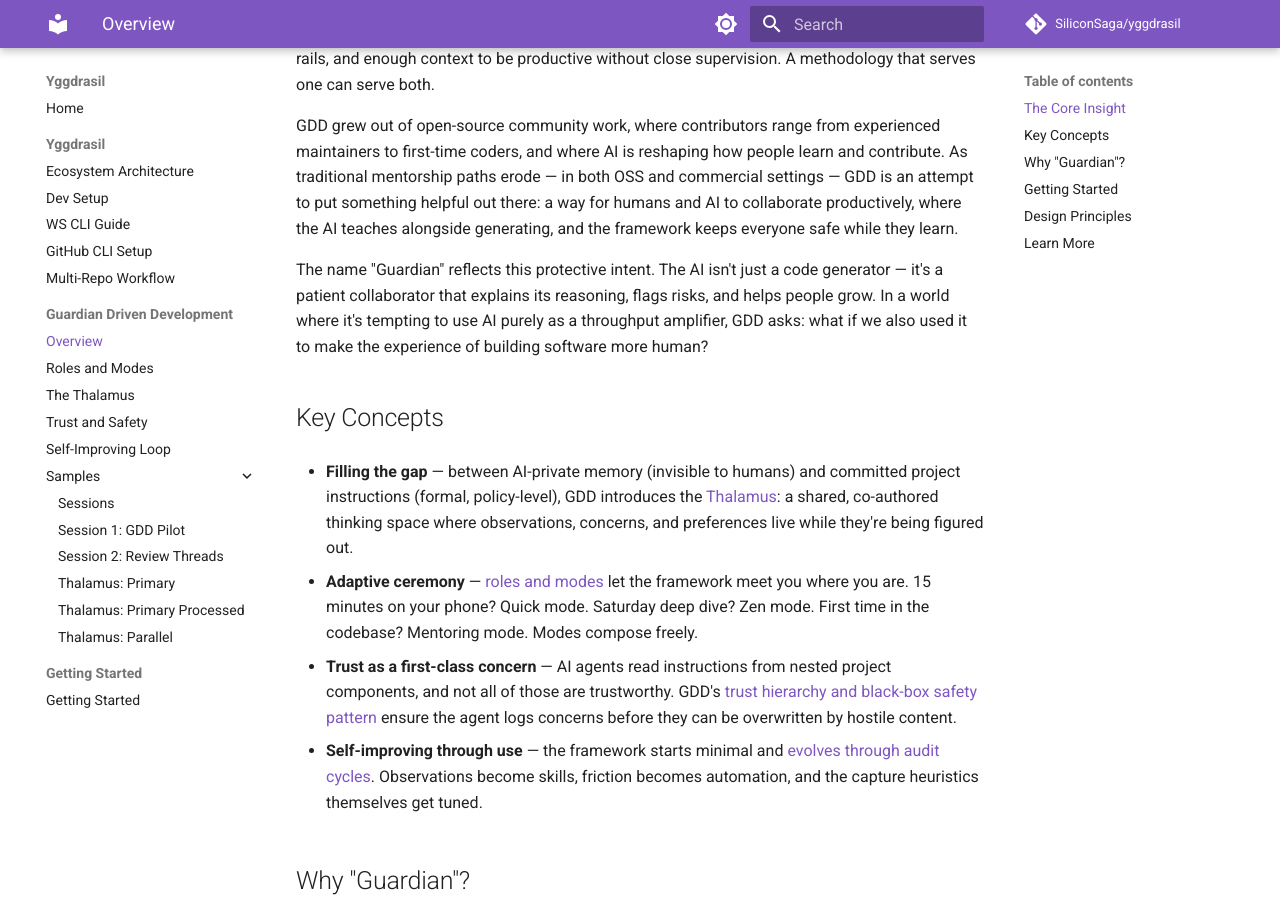
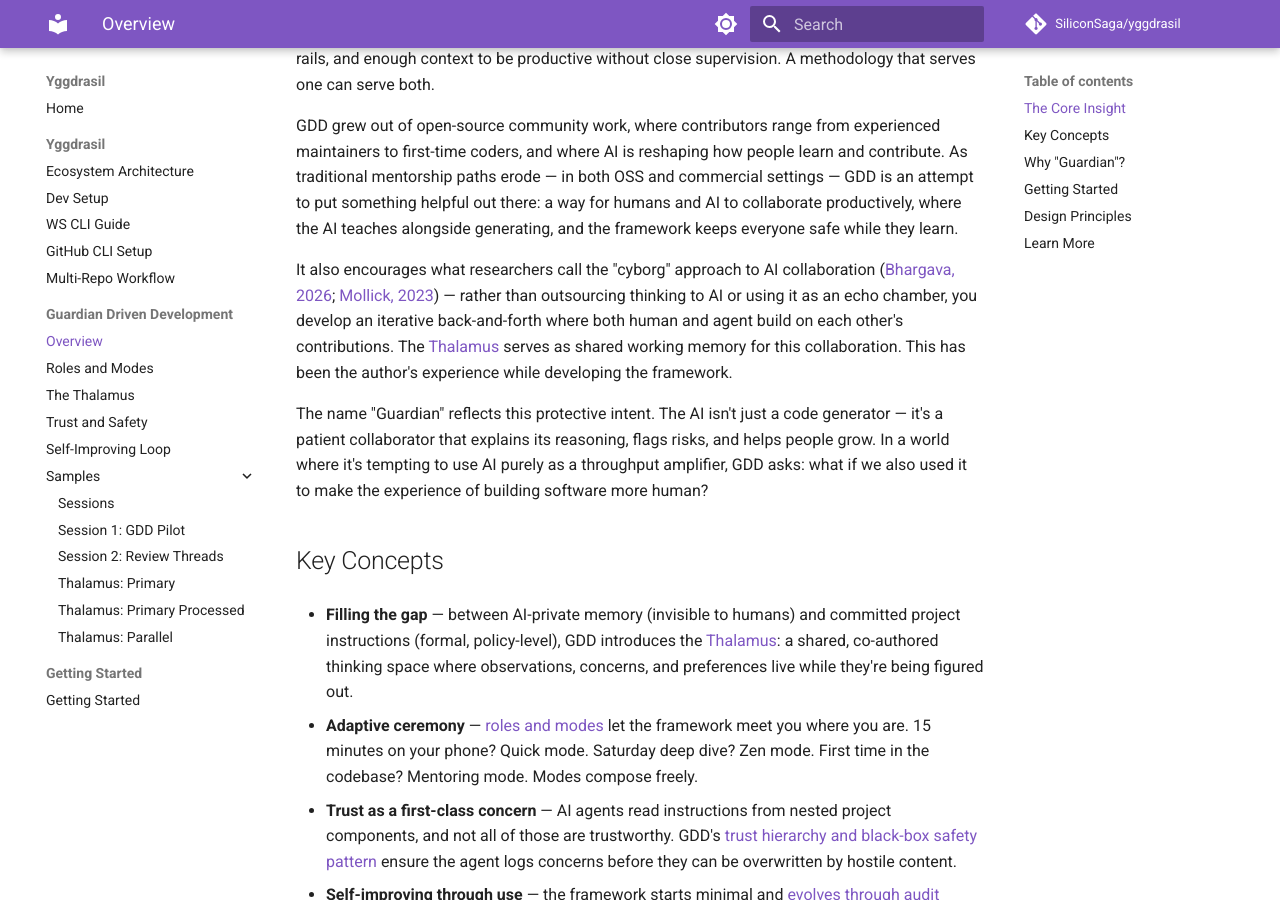
Before and after one commit to SiliconSaga/yggdrasil, an MkDocs documentation site: the page built from docs/gdd/index.md, in a window 1280 px wide and 900 px high, scrolled down 367 px. Built offline with MkDocs 1.6.1 and Material for MkDocs 9.7.7, drawn with Linux system fonts in a browser that asks for light colours; comment, search, counter and statistics services are not loaded.

Commit message:
Add doc section on "cyborg" concept

```diff
--- a/docs/gdd/index.md
+++ b/docs/gdd/index.md
@@ -12,6 +12,8 @@ incremental tasks, safety rails, and enough context to be productive without
 close supervision. A methodology that serves one can serve both.
 
 GDD grew out of open-source community work, where contributors range from experienced maintainers to first-time coders, and where AI is reshaping how people learn and contribute. As traditional mentorship paths erode — in both OSS and commercial settings — GDD is an attempt to put something helpful out there: a way for humans and AI to collaborate productively, where the AI teaches alongside generating, and the framework keeps everyone safe while they learn.
+
+It also encourages what researchers call the "cyborg" approach to AI collaboration ([Bhargava, 2026](https://www.businessinsider.com/ai-impact-on-thinking-cognitive-skills-researcher-2026-3); [Mollick, 2023](https://www.oneusefulthing.org/p/centaurs-and-cyborgs-on-the-jagged)) — rather than outsourcing thinking to AI or using it as an echo chamber, you develop an iterative back-and-forth where both human and agent build on each other's contributions. The [Thalamus](thalamus.md) serves as shared working memory for this collaboration. This has been the author's experience while developing the framework.
 
 The name "Guardian" reflects this protective intent. The AI isn't just a code generator — it's a patient collaborator that explains its reasoning, flags risks, and helps people grow. In a world where it's tempting to use AI purely as a throughput amplifier, GDD asks: what if we also used it to make the experience of building software more human?
 
```
